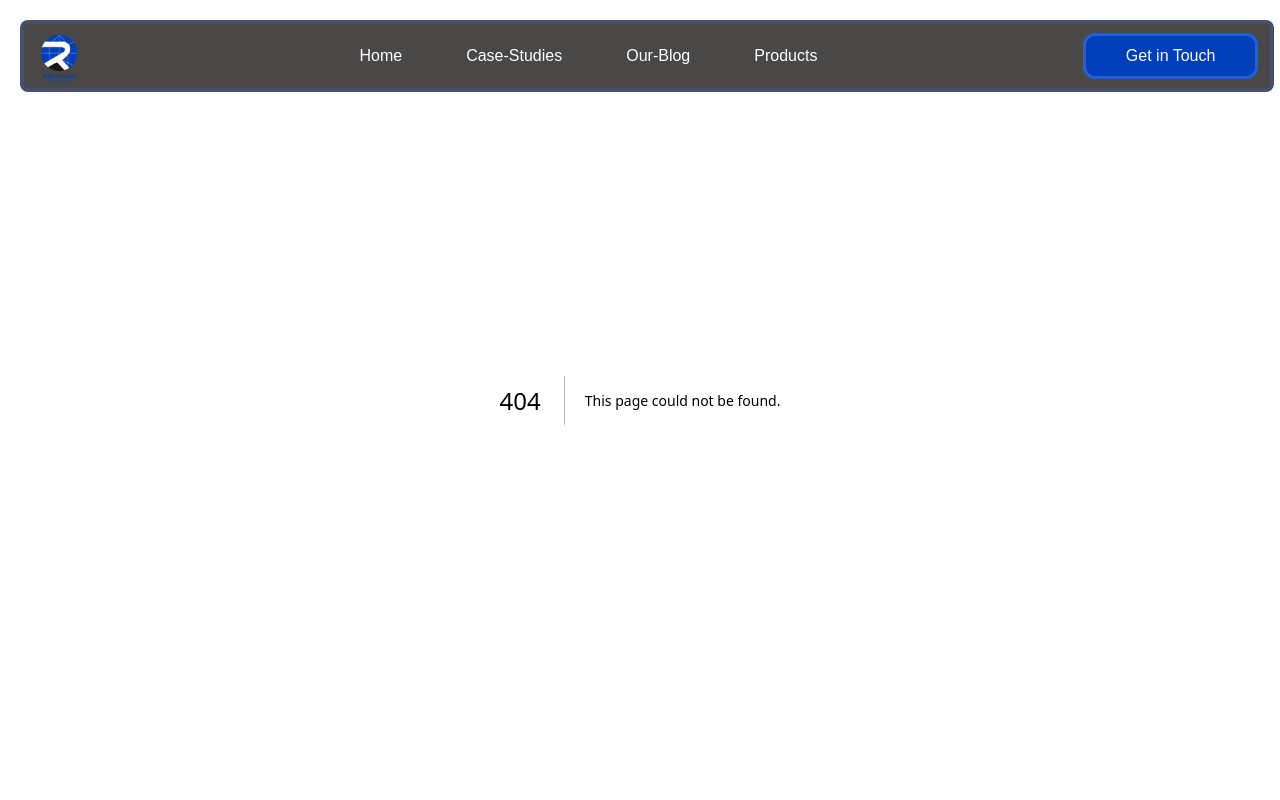
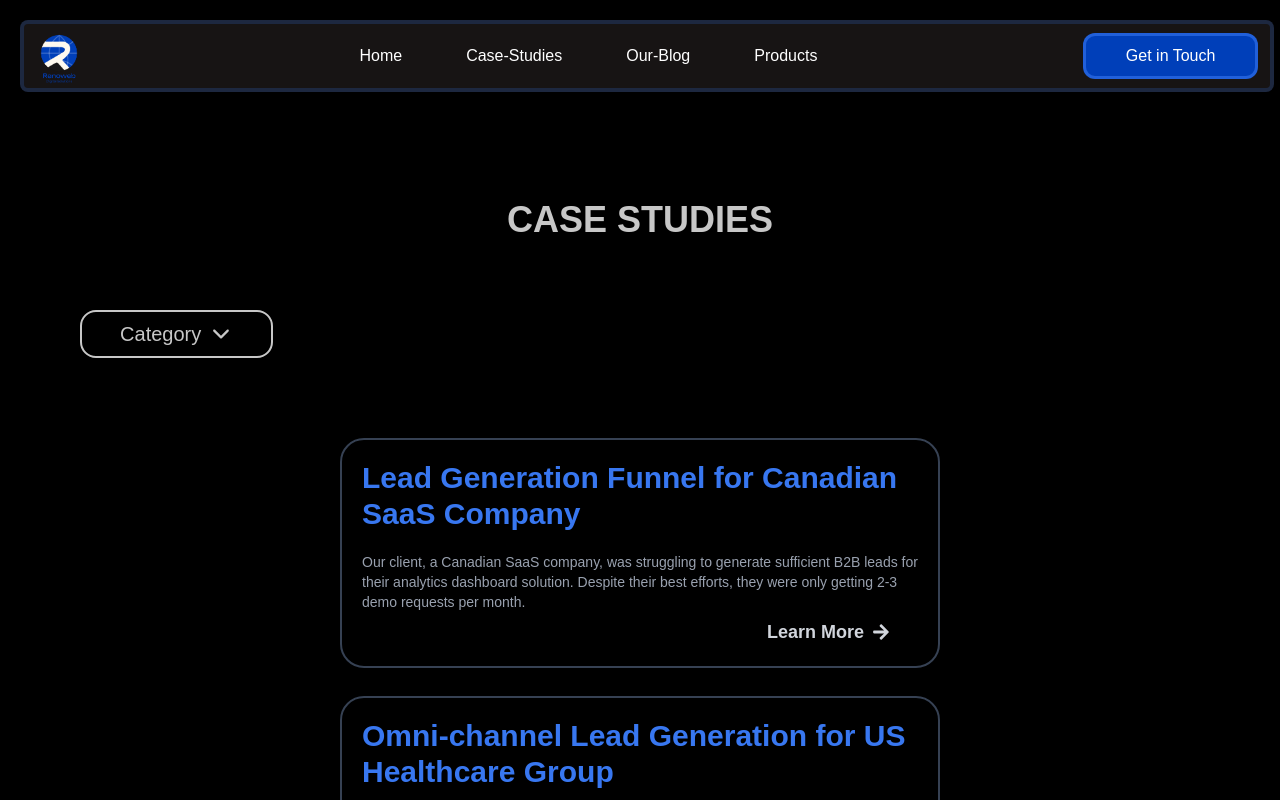
Before and after one commit to Renoweb-Digital-Solutions/portfolio-site, a Next.js app: page /case-studies in a window 1280 px wide. Before the commit this address had no page. Shown: the top 800 px of the page. Built offline with nearby package versions, Linux system fonts and the light colour scheme.

Commit message:
Implementing case studies page

```diff
--- /dev/null
+++ b/app/case-studies/page.js
@@ -0,0 +1,17 @@
+import Case_studies_page from '@/components/CaseStudiesPage/Case_studies_page'
+import { case_studies_data } from '@/components/data/case_studies'
+import React from 'react'
+
+const page = () => {
+    const data = case_studies_data
+    return (
+        <div>
+            <Case_studies_page case_studies={data} />
+        </div>
+    )
+}
+
+
+
+
+export default page
--- /dev/null
+++ b/components/CaseStudiesPage/Case_studies_page.js
@@ -0,0 +1,40 @@
+"use client"
+import { IoIosArrowDown } from "react-icons/io";
+import Case_studies_page_cards from "./Case_studies_page_cards";
+import CategoryDropdown from "./CategoryDropdown";
+import { useState } from "react";
+
+
+const Case_studies_page = ({ case_studies }) => {
+    const [showDropdown, setShowDropdown] = useState(false);
+
+    const onDropdownClick = () => {
+        setShowDropdown(!showDropdown);
+    };
+
+    return (
+        <div className="mt-[200px] relative mx-15">
+            <h1 className="font-bold text-4xl text-[#C7C7C7] text-center">
+                CASE STUDIES
+            </h1>
+
+            <div className="border-2 border-[#C7C7C7] rounded-2xl w-2/12 px-5 py-2 ml-5 mt-[70px] hover:cursor-pointer" onClick={onDropdownClick}>
+                <div className="flex flex-row text-[#C7C7C7] space-x-2 justify-center">
+                    <p className="text-xl">Category</p>
+                    <IoIosArrowDown className="text-[#C7C7C7] text-2xl self-center" />
+                </div>
+            </div>
+            {showDropdown &&
+                <CategoryDropdown />
+            }
+
+            <div className="flex flex-col mx-70 space-y-7 my-20">
+                {case_studies.map((studies) => (
+                    <Case_studies_page_cards studies={studies} key={studies.id} />
+                ))}
+            </div>
+        </div>
+    )
+}
+
+export default Case_studies_page
--- /dev/null
+++ b/components/CaseStudiesPage/Case_studies_page_cards.js
@@ -0,0 +1,44 @@
+"use client"
+import { useState } from "react";
+import { FaArrowRight } from "react-icons/fa";
+import { motion } from "motion/react"
+
+const Case_studies_page_cards = ({ studies }) => {
+    const [arrowHover, setArrowHover] = useState(false);
+
+    const onArrowHover = () => {
+        setArrowHover(true);
+    };
+
+    const onArrowLeave = () => {
+        setArrowHover(false);
+    };
+    return (
+        <motion.div
+            initial={{ y: 100, opacity: 0 }}
+            animate={{ y: 0, opacity: 1 }}
+            transition={{
+                duration: 0.5,
+                delay: studies.id * 0.2, // This creates the staggered effect
+            }}
+            className='border-2 border-gray-700 rounded-3xl bg-transparent-50 p-5 relative h-[230px]'>
+            <div className="mb-5 cursor-pointer">
+                <h1 className="text-3xl font-bold text-[#3877F0]">
+                    {studies.title}
+                </h1>
+            </div>
+            <div className="mt-5">
+                <p className="text-sm text-gray-400">
+                    {studies.about_client}
+                </p>
+            </div>
+
+            <div className="absolute right-5 bottom-0 font-bold text-gray-300 flex flex-row space-x-2 px-7 py-5 transition delay-150 duration-300 ease-in-out hover:scale-105 text-lg" onMouseEnter={onArrowHover} onMouseLeave={onArrowLeave}>
+                <button>Learn More</button>
+                <FaArrowRight className={`self-center ${arrowHover ? 'transition delay-150 duration-300 ease-in-out translate-x-0.5' : ''}`} />
+            </div>
+        </motion.div>
+    )
+}
+
+export default Case_studies_page_cards
--- /dev/null
+++ b/components/CaseStudiesPage/CategoryDropdown.js
@@ -0,0 +1,24 @@
+import React from 'react'
+
+const CategoryDropdown = () => {
+    return (
+        <div id="dropdown" className=" bg-white divide-y divide-gray-100 rounded-lg shadow-sm w-2/12 dark:bg-gray-700 ml-5">
+            <ul className="py-2 text-sm text-gray-700 dark:text-gray-200" aria-labelledby="dropdownDefaultButton">
+                <li>
+                    <a href="#" className="block px-4 py-2 hover:bg-gray-100 dark:hover:bg-gray-600 dark:hover:text-white">Dashboard</a>
+                </li>
+                <li>
+                    <a href="#" className="block px-4 py-2 hover:bg-gray-100 dark:hover:bg-gray-600 dark:hover:text-white">Settings</a>
+                </li>
+                <li>
+                    <a href="#" className="block px-4 py-2 hover:bg-gray-100 dark:hover:bg-gray-600 dark:hover:text-white">Earnings</a>
+                </li>
+                <li>
+                    <a href="#" className="block px-4 py-2 hover:bg-gray-100 dark:hover:bg-gray-600 dark:hover:text-white">Sign out</a>
+                </li>
+            </ul>
+        </div>
+    )
+}
+
+export default CategoryDropdown
--- a/components/Navbar.js
+++ b/components/Navbar.js
@@ -6,6 +6,7 @@ import Button from './shared/Button'
 import { motion, AnimatePresence } from 'framer-motion';
 import isMobileView from './shared/isMobileView';
 import { IoIosMenu, IoMdClose } from "react-icons/io";
+import Link from 'next/link';
 
 const navbarVariants = {
     desktop: { y: 0, opacity: 1 },
@@ -53,8 +54,12 @@ const Navbar = () => {
                 </div>
 
                 <div className='hidden md:flex md:flex-row md:space-x-10 lg:space-x-16 my-auto'>
-                    <p className='cursor-pointer hover:text-[#3877F0] duration-300 ease-in'>Home</p>
-                    <p className='cursor-pointer hover:text-[#3877F0] duration-300 ease-in'>Case-Studies</p>
+                    <Link href="/">
+                        <p className='cursor-pointer hover:text-[#3877F0] duration-300 ease-in'>Home</p>
+                    </Link>
+                    <Link href="/case-studies">
+                        <p className='cursor-pointer hover:text-[#3877F0] duration-300 ease-in'>Case-Studies</p>
+                    </Link>
                     <p className='cursor-pointer hover:text-[#3877F0] duration-300 ease-in'>Our-Blog</p>
                     <p className='cursor-pointer hover:text-[#3877F0] duration-300 ease-in'>Products</p>
                 </div>
--- /dev/null
+++ b/components/data/case_studies.js
@@ -0,0 +1,47 @@
+export const case_studies_data = [
+    {
+        id: 0,
+        category: "leadGenOs",
+        title: "Lead Generation Funnel for Canadian SaaS Company",
+        about_client: "Our client, a Canadian SaaS company, was struggling to generate sufficient B2B leads for their analytics dashboard solution. Despite their best efforts, they were only getting 2-3 demo requests per month.",
+        challenges: ["The client needed a lead generation funnel that could effectively target potential customers, capture their interest, and qualify them for demos."],
+        solutions: {
+            approach: "The client needed a lead generation funnel that could effectively target potential customers, capture their interest, and qualify them for demos.",
+
+            process: ["Capture interest through targeted posts and lead magnets", "Qualify leads through a series of pertinent questions", "Nurture qualified leads through an email cadence that highlighted the value of the product"]
+
+        },
+        conclusion: "The lead generation funnel we designed and implemented was a resounding success. By targeting the right audience, capturing their interest, and qualifying them for demos, we were able to increase demo requests by 18-19X in just three months. The client was thrilled with the results and had to hire more client success managers to handle the increased demand.",
+
+        takeaway: "A well-designed lead generation funnel can make all the difference in driving business growth. By understanding your target audience, creating targeted content, and qualifying leads, you can increase conversions and drive revenue."
+    },
+    {
+        id: 1,
+        category: "leadGenOs",
+        title: "Omni-channel Lead Generation for US Healthcare Group",
+        about_client: "Our client, a US-based healthcare group, was struggling to attract new patients and reduce no-shows for appointments. They needed a comprehensive lead generation strategy to drive growth and revenue.",
+        challenges: ["Low online visibility and website traffic", "Insufficient lead generation and appointment bookings", "High no-show rates for appointments"],
+        solutions: {
+            approach: "We designed and implemented an omnichannel lead generation funnel that included:",
+
+            process: ["Local SEO optimization to increase online visibility", "Landing pages to capture leads and book appointments", "Email cadence to nurture leads and reduce no-shows", "Local ads to drive traffic and bookings", "Social media lead ads and funnel to capture leads", "Automation workflow to streamline lead follow-up and appointment reminders"]
+
+        },
+        conclusion: "Our omnichannel lead generation strategy helped the US healthcare group drive significant growth and revenue. By leveraging local SEO, email marketing, and automation workflows, we reduced no-show rates and increased appointment bookings. This case study demonstrates the effectiveness of a comprehensive lead generation strategy in driving business success."
+    },
+    {
+        id: 2,
+        category: "leadGenOs",
+        title: "Building a Merchant Cash Advance Community: A Pioneering Reddit Initiative",
+        about_client: "Our client, a Merchant Cash Advance (MCA) software company based in the USA, approached us with a unique challenge: establishing a cohesive community for MCA professionals in a niche B2B SaaS market. The industry was riddled with fragmented, spam-filled platforms, and the client wanted to stand out by building a brand that could attract and qualify merchant prospects while driving meaningful engagement.",
+        challenges: ["Zero Demand for MCA Communities: Search demand for MCA-related forums was practically non-existent.", "High Competition in SEO and Paid Search: Established players like debanked.com, funderintel.com, and dailyfunder.com dominated the digital space.", "Scepticism of Niche Market Viability: There were no successful MCA-focused communities to benchmark."],
+        solutions: {
+            approach: "We designed and implemented an omnichannel lead generation funnel that included:",
+
+            process: ["Local SEO optimization to increase online visibility", "Landing pages to capture leads and book appointments", "Email cadence to nurture leads and reduce no-shows", "Local ads to drive traffic and bookings", "Social media lead ads and funnel to capture leads", "Automation workflow to streamline lead follow-up and appointment reminders"]
+
+        },
+        conclusion: "Our omnichannel lead generation strategy helped the US healthcare group drive significant growth and revenue. By leveraging local SEO, email marketing, and automation workflows, we reduced no-show rates and increased appointment bookings. This case study demonstrates the effectiveness of a comprehensive lead generation strategy in driving business success."
+    },
+
+]
```
